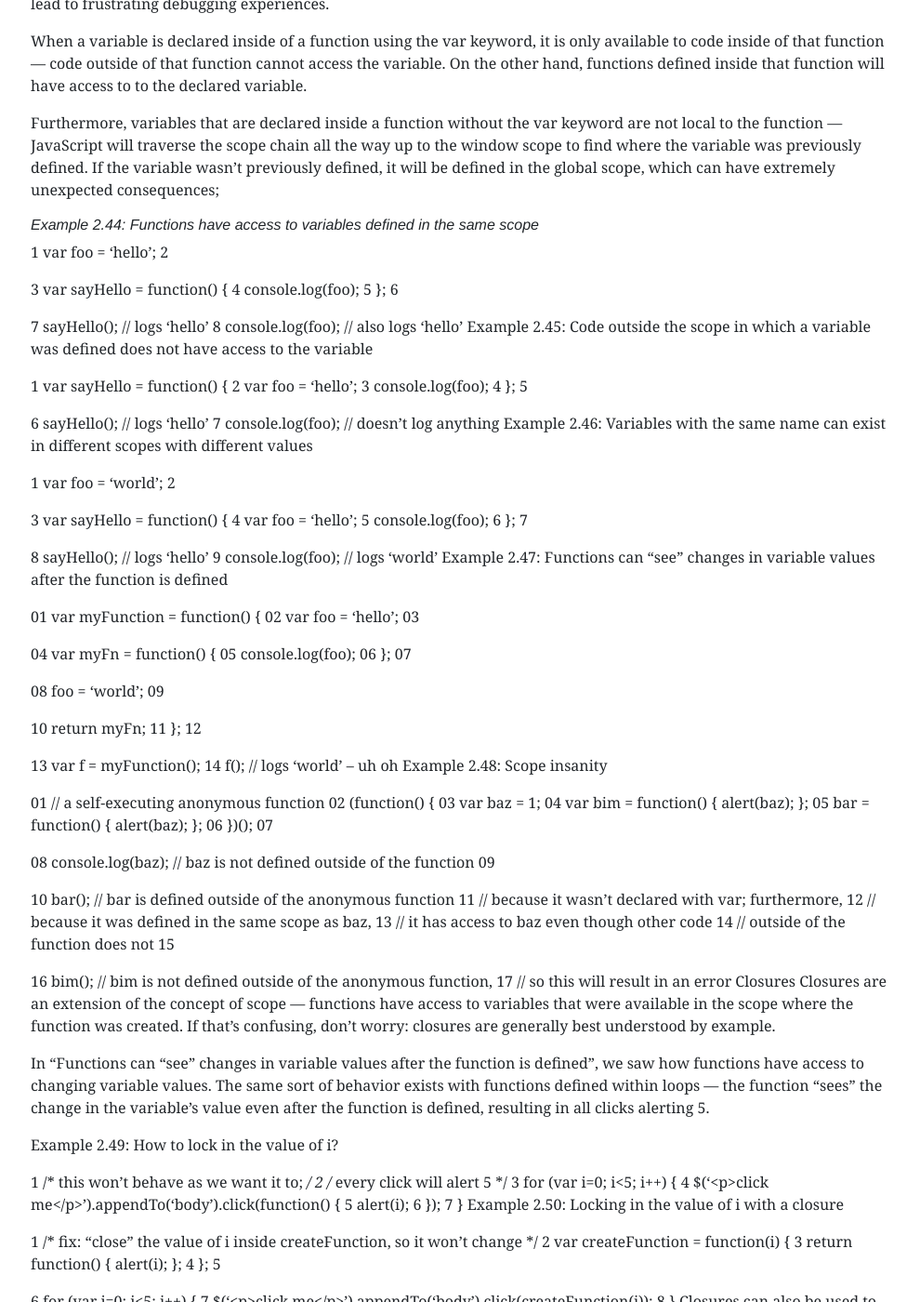
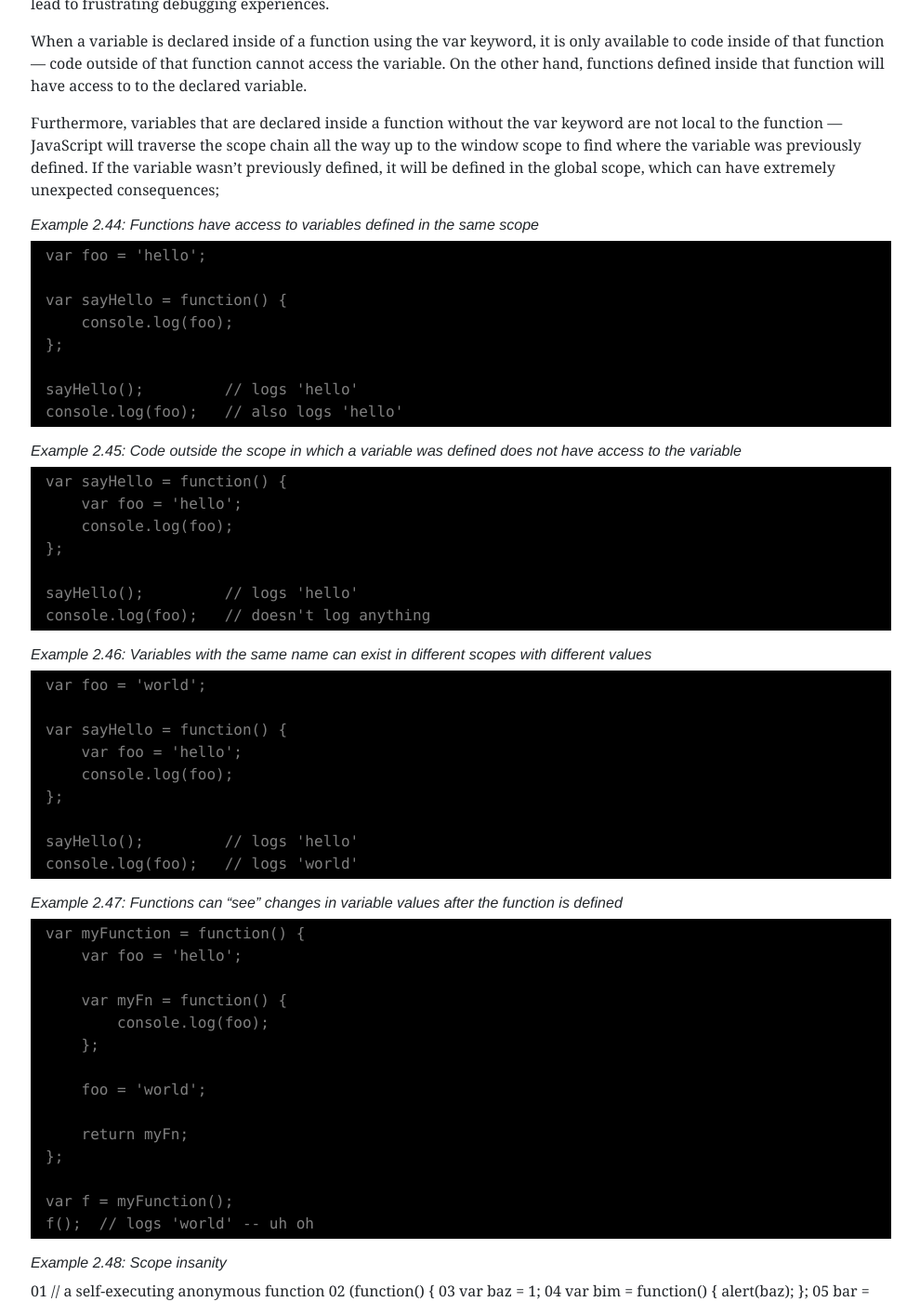
Before and after one commit to dan-carroll/jquery-fundamentals, a Jekyll site: the page built from legacy/ch02-js-basics.md, in a window 1280 px wide and 1400 px high, scrolled down 17788 px. Shown: the whole window at 93% size, without its empty margins (144-1134 px from the left). Built offline with Jekyll 4.4.1, drawn with Linux system fonts in a browser that asks for light colours; some of the changed text lies outside the part shown.

Commit message:
Update ch02-js-basics.md
More chapter formatting.

````diff
--- a/legacy/ch02-js-basics.md
+++ b/legacy/ch02-js-basics.md
@@ -799,7 +799,7 @@ secondObject.sayHello();  // logs 'Hi! My name is Colin'
 
 > #### **Note**
 >
-> When invoking a function deep within a long namespace, it is often tempting to reduce the amount of code you need to type by storing a reference to the actual function as a single, shorter variable. It is important not to do this with instance methods as this will cause the value of this within the function to change, leading to incorrect code operation. For instance:
+> When invoking a function deep within a long namespace, it is often tempting to reduce the amount of code you need to type by storing a reference to the actual function as a single, shorter variable. It is important not to do this with instance methods as this will cause the value of `this` within the function to change, leading to incorrect code operation. For instance:
 >
 > ``` js
 > var myNamespace = {
@@ -845,89 +845,63 @@ Furthermore, variables that are declared inside a function without the var keywo
 
 ###### Example 2.44: Functions have access to variables defined in the same scope
 
-1
+``` js
 var foo = 'hello';
-2
 
-3
 var sayHello = function() {
-4
     console.log(foo);
-5
 };
-6
 
-7
 sayHello();         // logs 'hello'
-8
 console.log(foo);   // also logs 'hello'
-Example 2.45: Code outside the scope in which a variable was defined does not have access to the variable
+```
 
-1
+###### Example 2.45: Code outside the scope in which a variable was defined does not have access to the variable
+
+``` js
 var sayHello = function() {
-2
     var foo = 'hello';
-3
     console.log(foo);
-4
 };
-5
 
-6
 sayHello();         // logs 'hello'
-7
 console.log(foo);   // doesn't log anything
-Example 2.46: Variables with the same name can exist in different scopes with different values
+```
 
-1
+###### Example 2.46: Variables with the same name can exist in different scopes with different values
+
+``` js
 var foo = 'world';
-2
 
-3
 var sayHello = function() {
-4
     var foo = 'hello';
-5
     console.log(foo);
-6
 };
-7
 
-8
 sayHello();         // logs 'hello'
-9
 console.log(foo);   // logs 'world'
-Example 2.47: Functions can "see" changes in variable values after the function is defined
+```
 
-01
+###### Example 2.47: Functions can "see" changes in variable values after the function is defined
+
+``` js
 var myFunction = function() {
-02
     var foo = 'hello';
-03
 
-04
     var myFn = function() {
-05
         console.log(foo);
-06
     };
-07
 
-08
     foo = 'world';
-09
 
-10
     return myFn;
-11
 };
-12
 
-13
 var f = myFunction();
-14
 f();  // logs 'world' -- uh oh
-Example 2.48: Scope insanity
+```
+
+###### Example 2.48: Scope insanity
 
 01
 // a self-executing anonymous function
````
